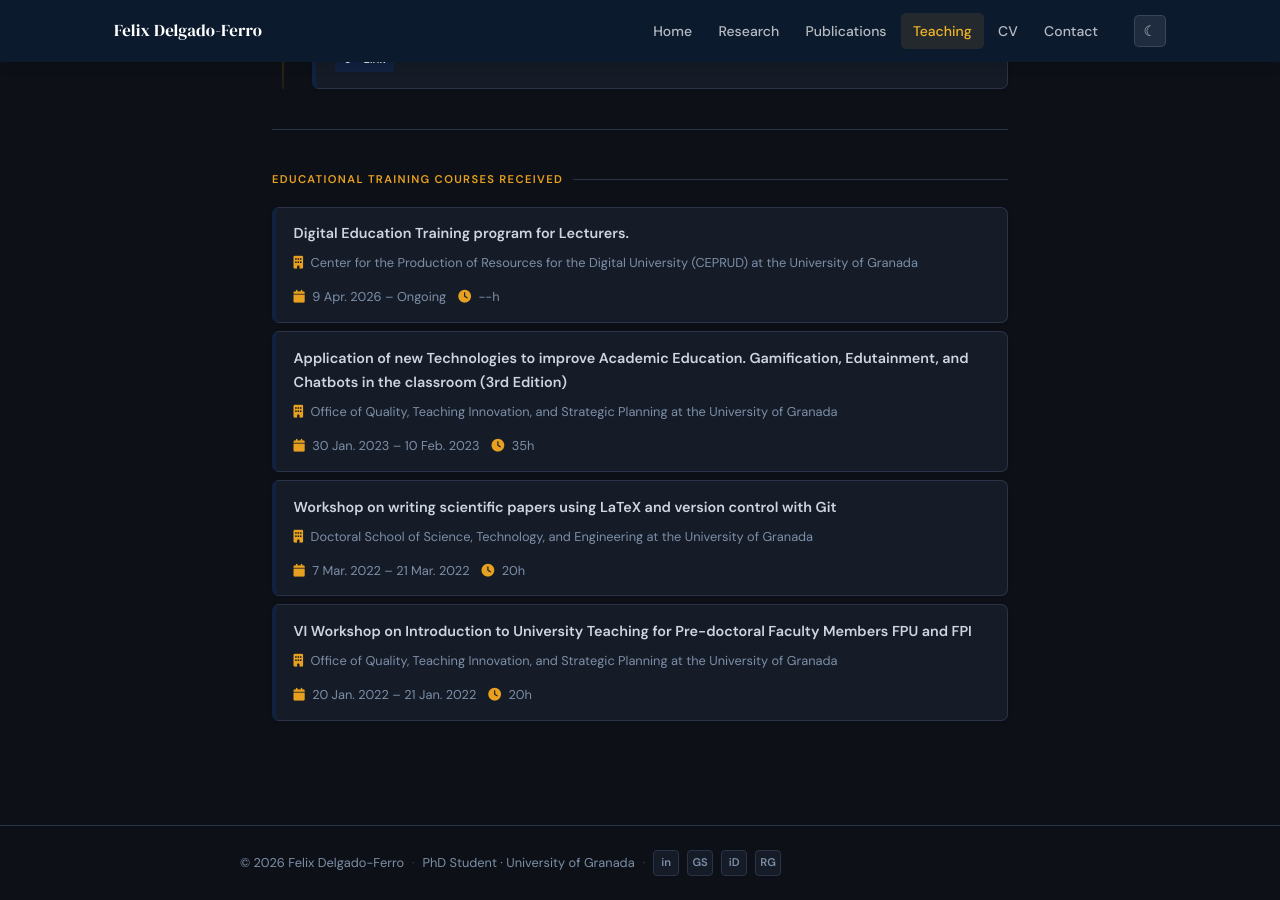
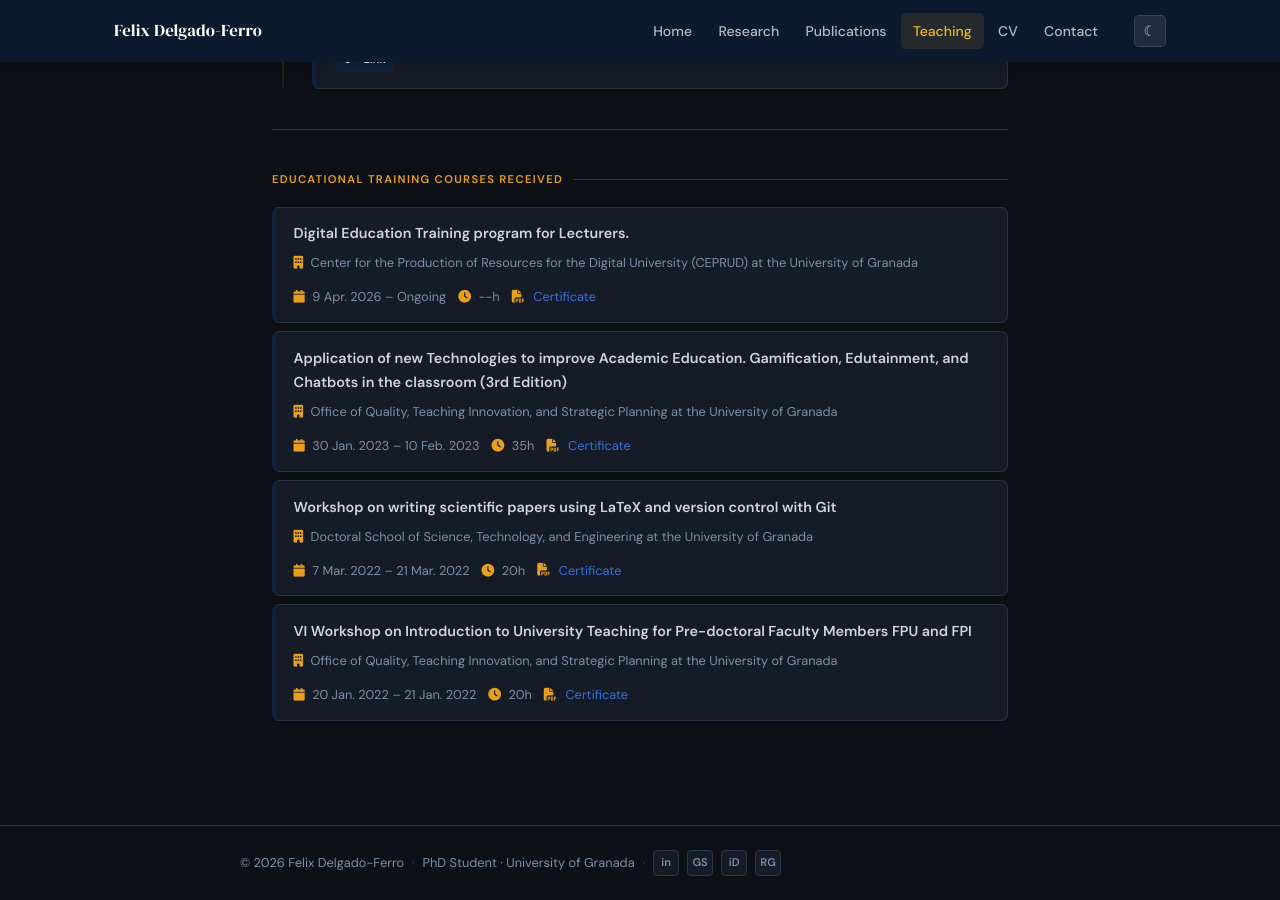
Before and after one commit to felixdelgadoferro/felixdelgadoferro.github.io, a Jekyll site: the page built from _pages/teaching/index.html, in a window 1280 px wide and 900 px high, scrolled down 2851 px. Built offline with Jekyll 4.4.1, drawn with Linux system fonts in a browser that asks for light colours.

Commit message:
Update index.html

```diff
--- a/_pages/teaching/index.html
+++ b/_pages/teaching/index.html
@@ -233,7 +233,7 @@ permalink: /teaching/
       {% if p.cert != "" %}
       <div class="project-detail">
         <span class="detail-label">Certificate</span>
-        <a class="pdf-btn" href="{{ '/assets/docs/projects/' | append: p.cert | relative_url }}" target="_blank">
+        <a class="pdf-btn" href="{{ '/assets/docs/proj_innovation/' | append: p.cert | relative_url }}" target="_blank">
           <i class="fas fa-file-pdf"></i> Certificate
         </a>
       </div>
@@ -331,6 +331,9 @@ permalink: /teaching/
         <span><i class="fas fa-building"></i> {{ c.organizer }}</span>
         <span><i class="fas fa-calendar"></i> {{ c.start }}{% if c.end != c.start %} – {{ c.end }}{% endif %}</span>
         <span><i class="fas fa-clock"></i> {{ c.hours }}h</span>
+        <a class="pdf-btn" href="{{ '/assets/docs/certs/' | append: p.cert | relative_url }}" target="_blank">
+          <i class="fas fa-file-pdf"></i> Certificate
+        </a>
       </div>
     </div>
     {% endfor %}
```
